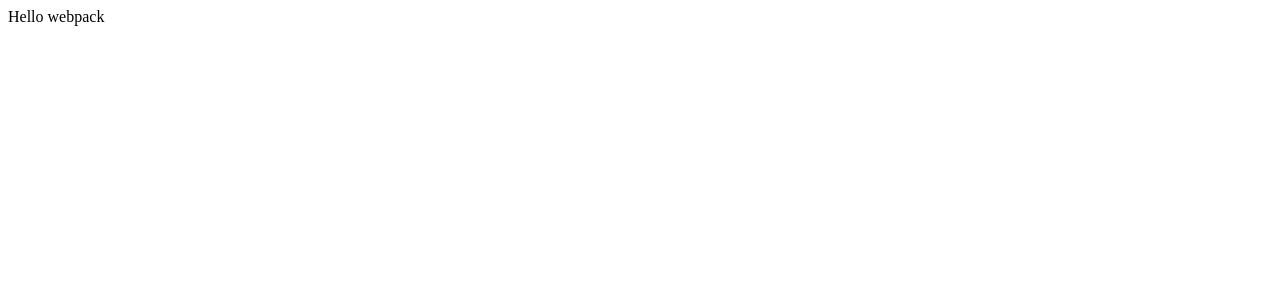
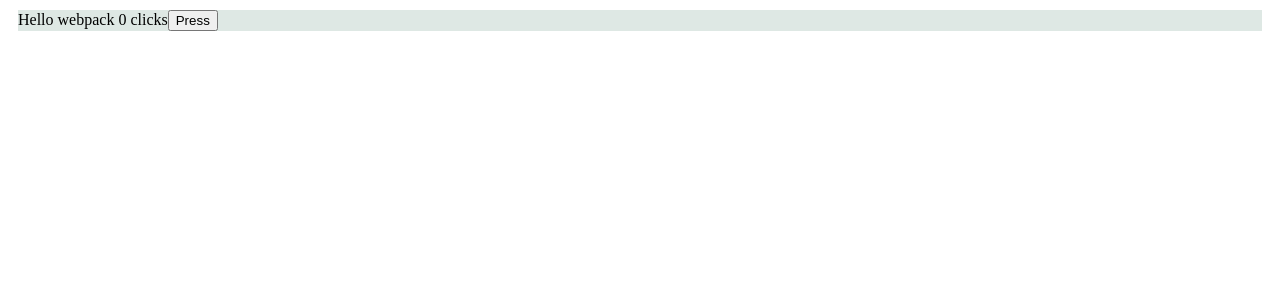
Before and after one commit to josenaldo/fso1023-webpack-part7, a React app: page / in a window 1280 px wide. Shown: the top 300 px of the page. Built offline with nearby package versions, Linux system fonts and the light colour scheme; the HTML template or start-up script is replaced by a standard one.

Commit message:
:sparkles: feat: Css and Webpack-dev-server

```diff
--- a/src/App.js
+++ b/src/App.js
@@ -1,7 +1,15 @@
-import React from 'react'
+import React, { useState } from 'react'
+import './index.css'
 
 const App = () => {
-  return <div>Hello webpack</div>
+  const [counter, setCounter] = useState(0)
+
+  return (
+    <div className="container">
+      Hello webpack {counter} clicks
+      <button onClick={() => setCounter(counter + 1)}>Press</button>
+    </div>
+  )
 }
 
 export default App
--- /dev/null
+++ b/src/index.css
@@ -0,0 +1,4 @@
+.container {
+  margin: 10px;
+  background-color: #dee8e4;
+}
--- a/webpack.config.js
+++ b/webpack.config.js
@@ -6,6 +6,11 @@ const config = () => {
     output: {
       path: path.resolve(__dirname, 'build'),
       filename: 'main.js',
+    },
+    devServer: {
+      static: path.resolve(__dirname, 'build'),
+      compress: true,
+      port: 3000,
     },
     module: {
       rules: [
@@ -16,6 +21,10 @@ const config = () => {
             presets: ['@babel/preset-env', '@babel/preset-react'],
           },
         },
+        {
+          test: /\.css$/,
+          use: ['style-loader', 'css-loader'],
+        },
       ],
     },
   }
```
Also changed, not shown: package.json (+6 -2 lines), 1 other file (tests, documents, lock files or other folders).
